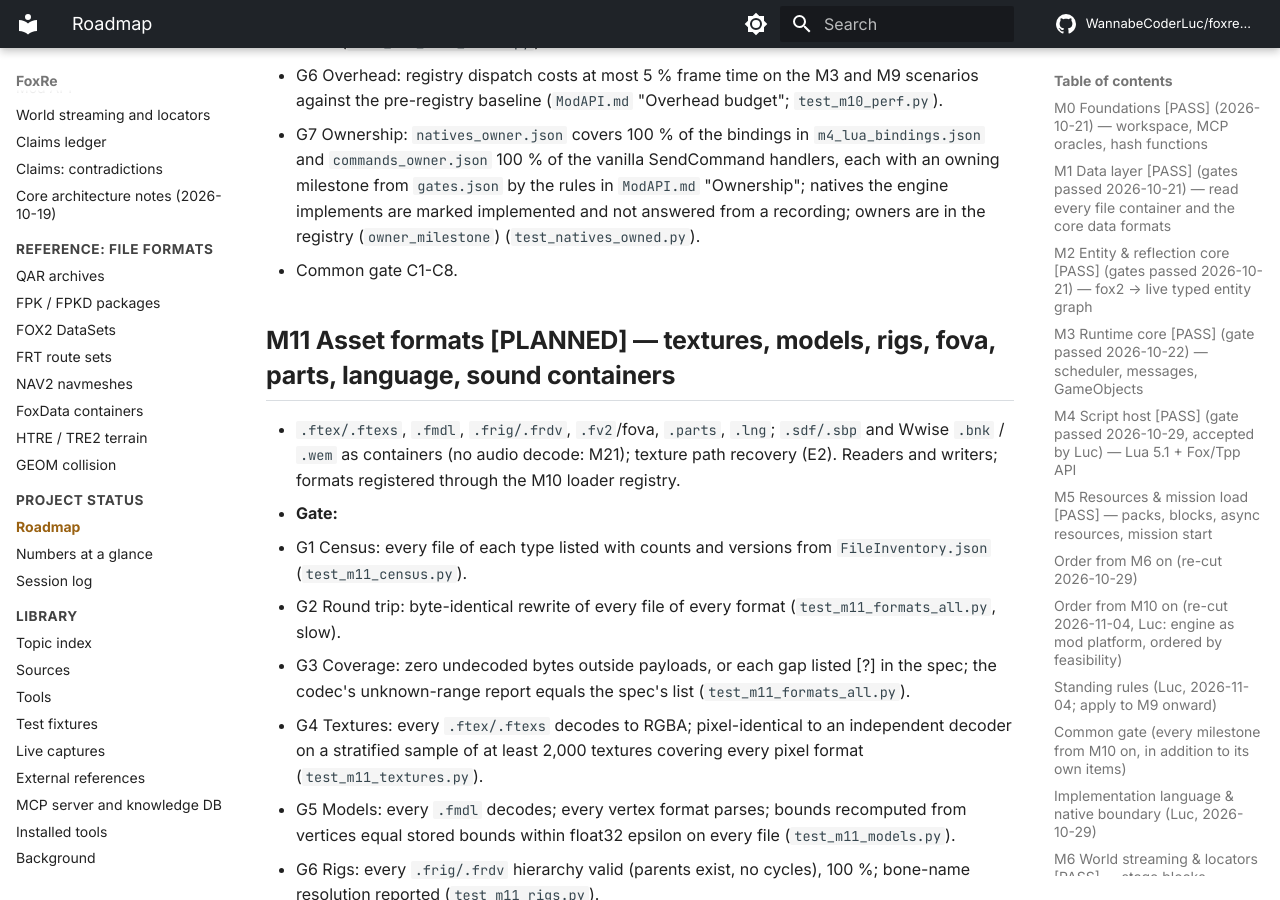
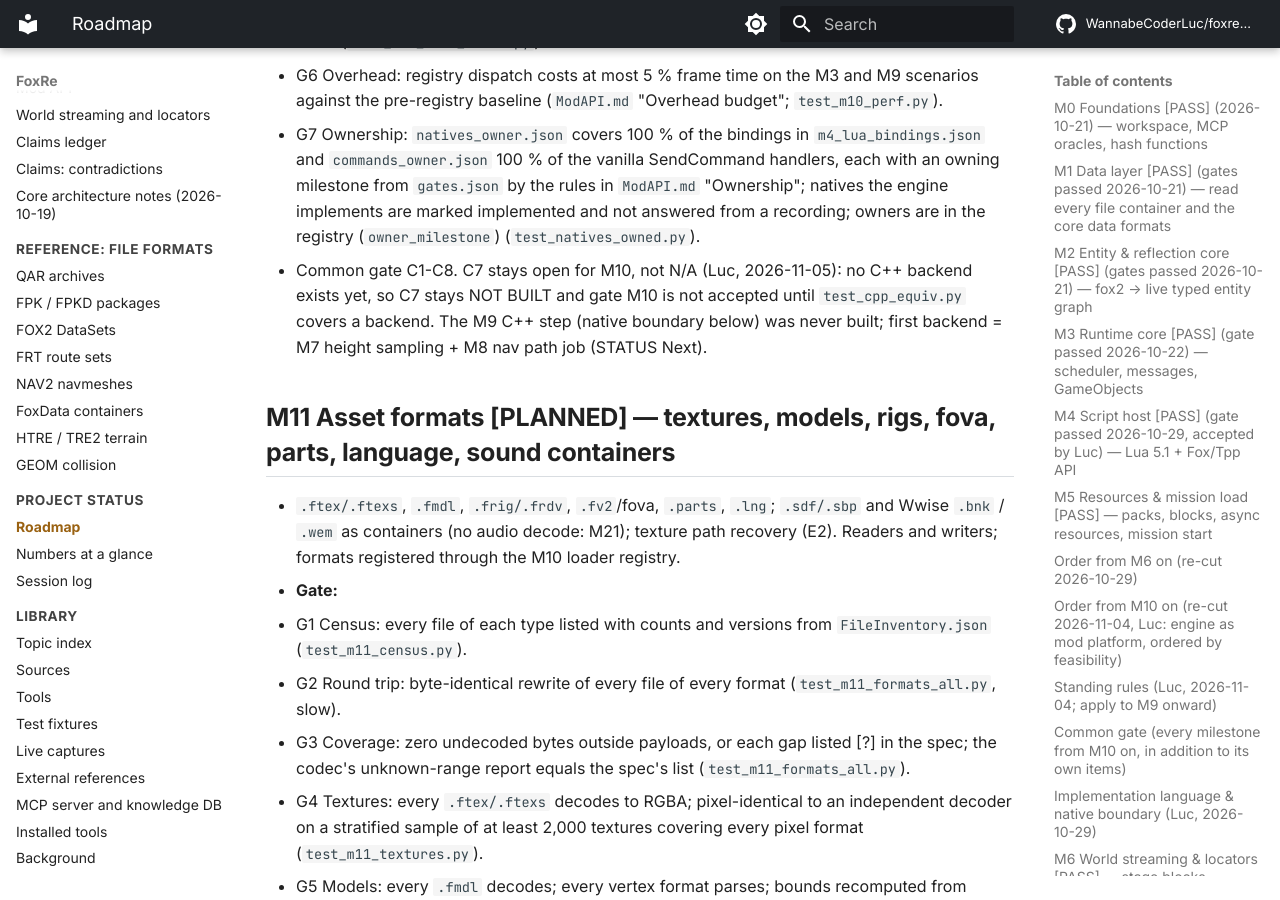
Before and after one commit to WannabeCoderLuc/foxre-wiki, an MkDocs documentation site: the page built from docs/status/roadmap.md, in a window 1280 px wide and 900 px high, scrolled down 17656 px. Built offline with MkDocs 1.6.1 and Material for MkDocs 9.7.7, drawn with Linux system fonts in a browser that asks for light colours; comment, search, counter and statistics services are not loaded.

Commit message:
Site update 2026-11-05 (generated from project docs)

```diff
--- a/docs/status/roadmap.md
+++ b/docs/status/roadmap.md
@@ -228,7 +228,7 @@ Old → new numbers (2026-11-04; older docs and the log keep the old ones): M10
   - G5 Load order: two mods overriding one parameter and two mods hooking one site resolve in the documented order (`ModAPI.md` "Load order"), byte-identical over runs and over every input order (`test_m10_load_order.py`).
   - G6 Overhead: registry dispatch costs at most 5 % frame time on the M3 and M9 scenarios against the pre-registry baseline (`ModAPI.md` "Overhead budget"; `test_m10_perf.py`).
   - G7 Ownership: `natives_owner.json` covers 100 % of the bindings in `m4_lua_bindings.json` and `commands_owner.json` 100 % of the vanilla SendCommand handlers, each with an owning milestone from `gates.json` by the rules in `ModAPI.md` "Ownership"; natives the engine implements are marked implemented and not answered from a recording; owners are in the registry (`owner_milestone`) (`test_natives_owned.py`).
-  - Common gate C1-C8.
+  - Common gate C1-C8. C7 stays open for M10, not N/A (Luc, 2026-11-05): no C++ backend exists yet, so C7 stays NOT BUILT and gate M10 is not accepted until `test_cpp_equiv.py` covers a backend. The M9 C++ step (native boundary below) was never built; first backend = M7 height sampling + M8 nav path job (STATUS Next).
 
 ## M11 Asset formats [PLANNED] — textures, models, rigs, fova, parts, language, sound containers
 - `.ftex/.ftexs`, `.fmdl`, `.frig/.frdv`, `.fv2`/fova, `.parts`, `.lng`; `.sdf/.sbp` and Wwise `.bnk` / `.wem` as containers (no audio decode: M21); texture path recovery (E2). Readers and writers; formats registered through the M10 loader registry.
```
